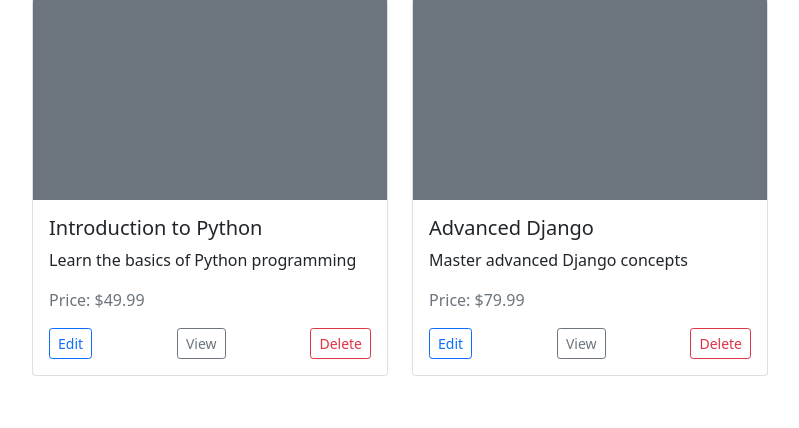
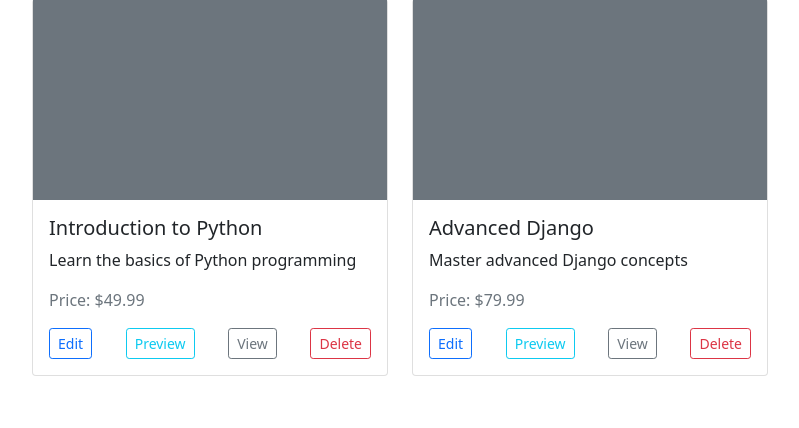
Before and after one commit to VanDung-dev/LearnOnline, a Django app: page /instructor/courses/ in a window 1280 px wide. Shown: the part 153-581 px from the top of the page, without its empty margins (50-849 px from the left). Run offline with Django 5.2, Linux system fonts and the light colour scheme; a user stored in the database is signed in; data comes from the database, SQL or seed files in the repository; some libraries are stand-ins or nearby versions.

Commit message:
feat(templates\courses): add preview button for instructor courses
- Add preview button next to edit and view buttons
- Enable preview button for courses with slug
- Disable preview button for courses without slug

```diff
--- a/templates/courses/instructor_courses.html
+++ b/templates/courses/instructor_courses.html
@@ -25,10 +25,12 @@
                     <div class="d-flex justify-content-between">
                         {% if course.slug %}
                             <a href="{% url 'courses:edit_course' slug=course.slug %}" class="btn btn-sm btn-outline-primary">Edit</a>
+                            <a href="{% url 'courses:preview_course' slug=course.slug %}" class="btn btn-sm btn-outline-info">Preview</a>
                             <a href="{% url 'courses:course_detail' slug=course.slug %}" class="btn btn-sm btn-outline-secondary">View</a>
                             <a href="{% url 'courses:delete_course' slug=course.slug %}" class="btn btn-sm btn-outline-danger">Delete</a>
                         {% else %}
                             <a href="#" class="btn btn-sm btn-outline-primary disabled">Edit</a>
+                            <a href="#" class="btn btn-sm btn-outline-info disabled">Preview</a>
                             <a href="#" class="btn btn-sm btn-outline-secondary disabled">View</a>
                             <a href="#" class="btn btn-sm btn-outline-danger disabled">Delete</a>
                         {% endif %}
```
